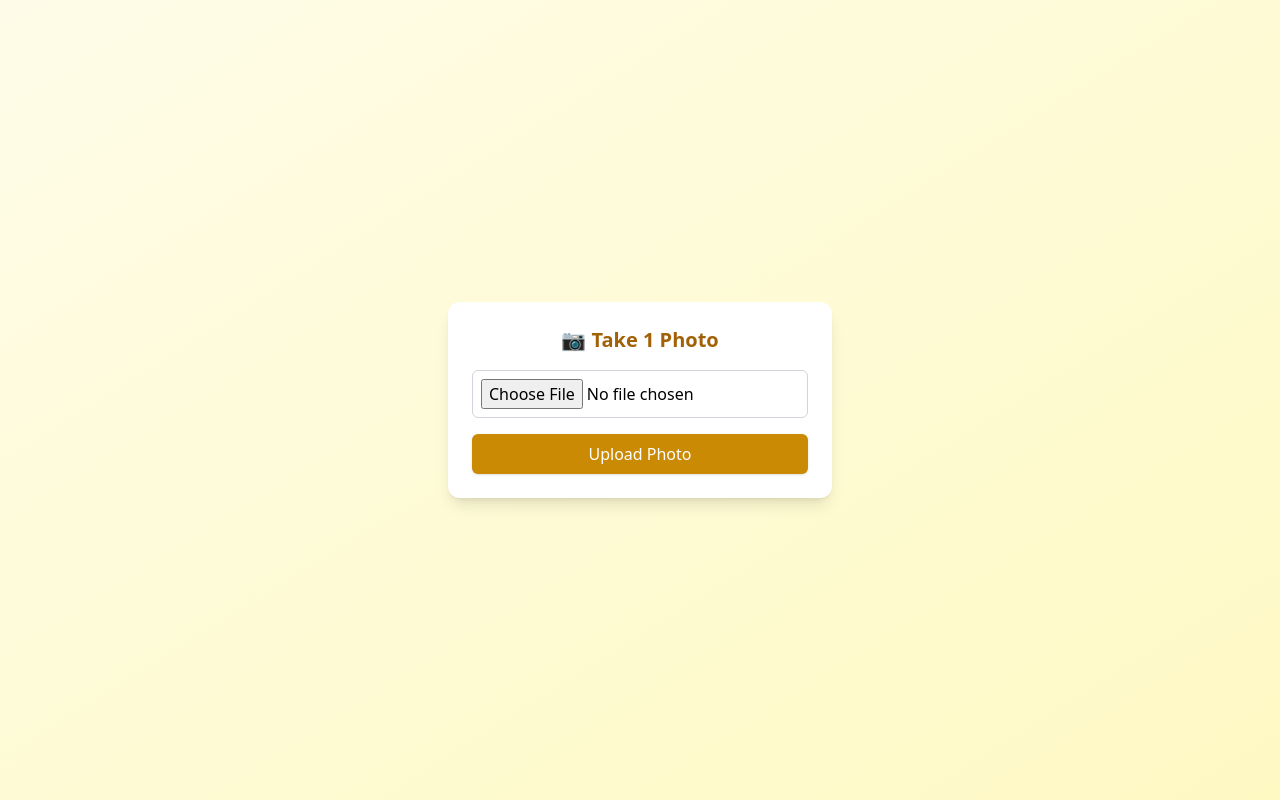
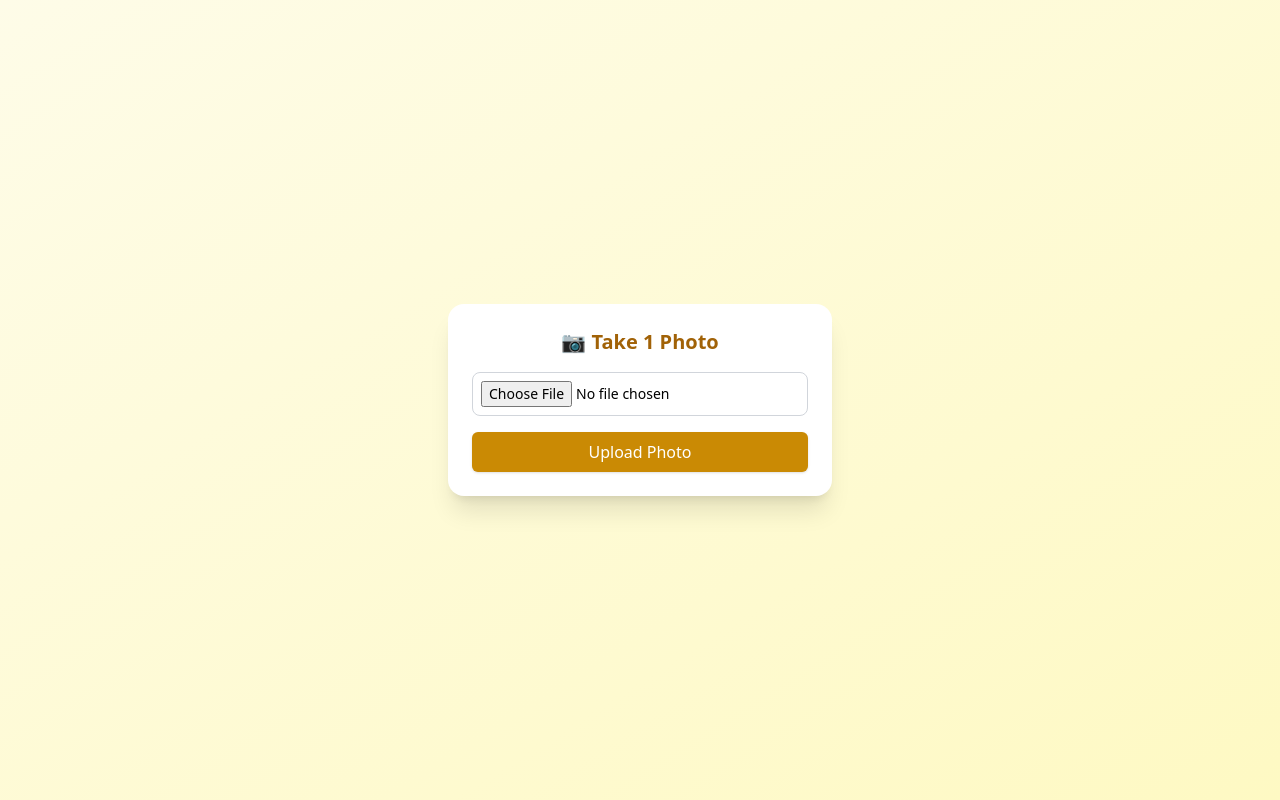
Before and after one commit to ProNoobCoder/i-pms, a Flask app: page /photo/1 in a window 1280 px wide. Run offline with Flask 3, Linux system fonts and the light colour scheme; some libraries are stand-ins or nearby versions.

Commit message:
Update take_photo.html

```diff
--- a/templates/take_photo.html
+++ b/templates/take_photo.html
@@ -1,17 +1,30 @@
 <!DOCTYPE html>
 <html lang="en">
 <head>
-  <meta charset="UTF-8">
-  <meta name="viewport" content="width=device-width, initial-scale=1.0">
+  <meta charset="UTF-8" />
+  <meta name="viewport" content="width=device-width, initial-scale=1.0"/>
   <title>Take {{ stage }} Photo</title>
   <script src="https://cdn.tailwindcss.com"></script>
 </head>
-<body class="flex flex-col items-center justify-center min-h-screen p-4 bg-gradient-to-br from-yellow-50 to-yellow-100">
-  <div class="w-full max-w-sm bg-white p-6 rounded-xl shadow-lg">
-    <h2 class="text-xl font-semibold text-yellow-700 mb-4 text-center">📷 Take {{ stage }} Photo</h2>
+<body class="flex items-center justify-center min-h-screen bg-gradient-to-br from-yellow-50 to-yellow-100 p-4">
+  <div class="w-full max-w-sm bg-white rounded-2xl p-6 shadow-xl">
+    <h2 class="text-xl font-semibold text-yellow-700 mb-4 text-center">
+      📷 Take {{ stage.capitalize() }} Photo
+    </h2>
+    {% with messages = get_flashed_messages() %}
+      {% if messages %}
+        <div class="bg-red-100 text-red-700 p-2 rounded mb-3">
+          {{ messages[0] }}
+        </div>
+      {% endif %}
+    {% endwith %}
     <form method="POST" enctype="multipart/form-data" class="space-y-4">
-      <input type="file" name="photo" accept="image/*" capture="environment" required class="w-full border border-gray-300 rounded-md p-2">
-      <button type="submit" class="w-full bg-yellow-600 hover:bg-yellow-700 text-white py-2 rounded-md shadow transition duration-300">Upload Photo</button>
+      <input type="file" name="photo" accept="image/*" capture="environment" required
+             class="w-full border border-gray-300 rounded-lg p-2 text-sm"/>
+      <button type="submit"
+              class="w-full bg-yellow-600 hover:bg-yellow-700 text-white py-2 px-4 rounded-md shadow transition">
+        Upload Photo
+      </button>
     </form>
   </div>
 </body>
```
